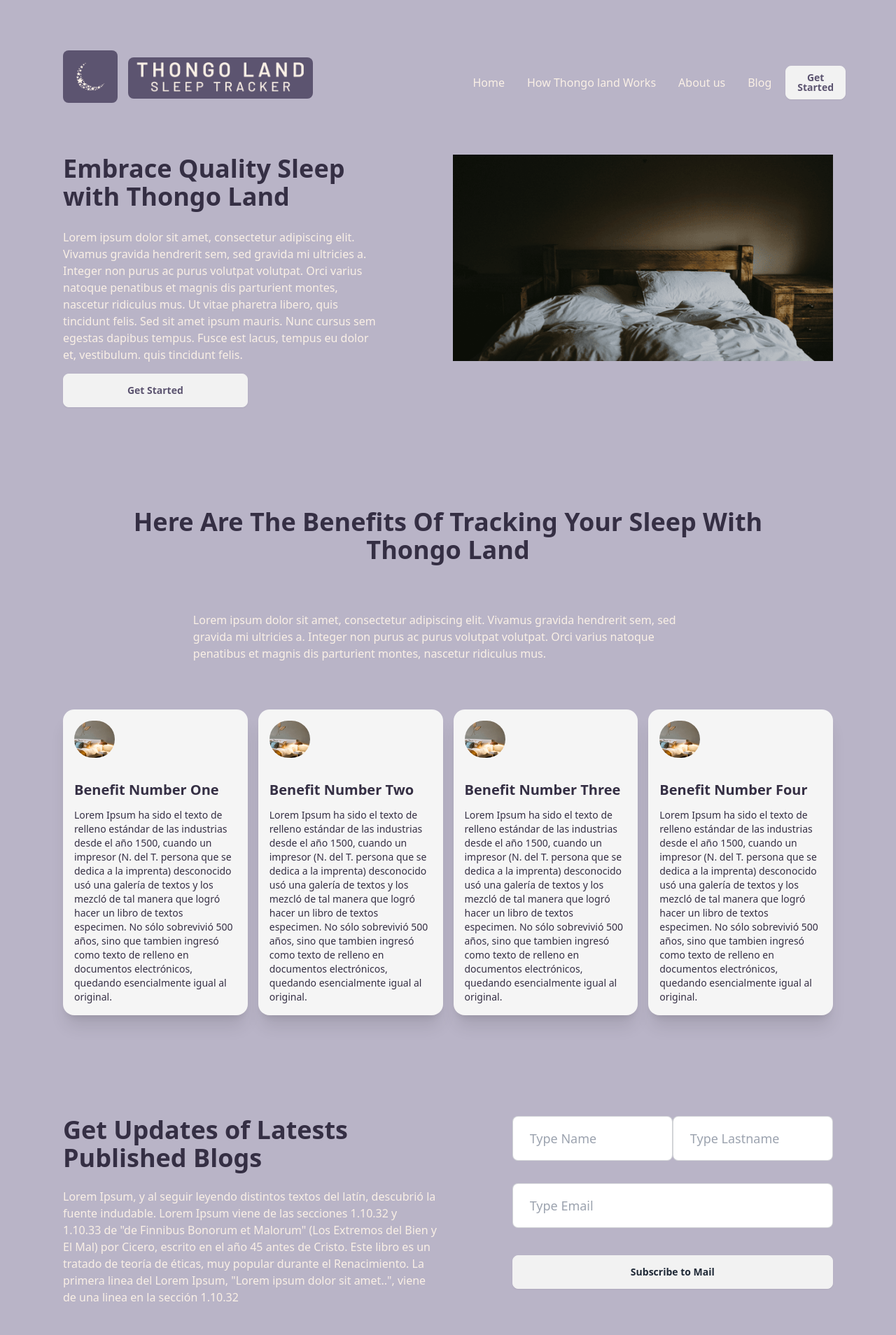
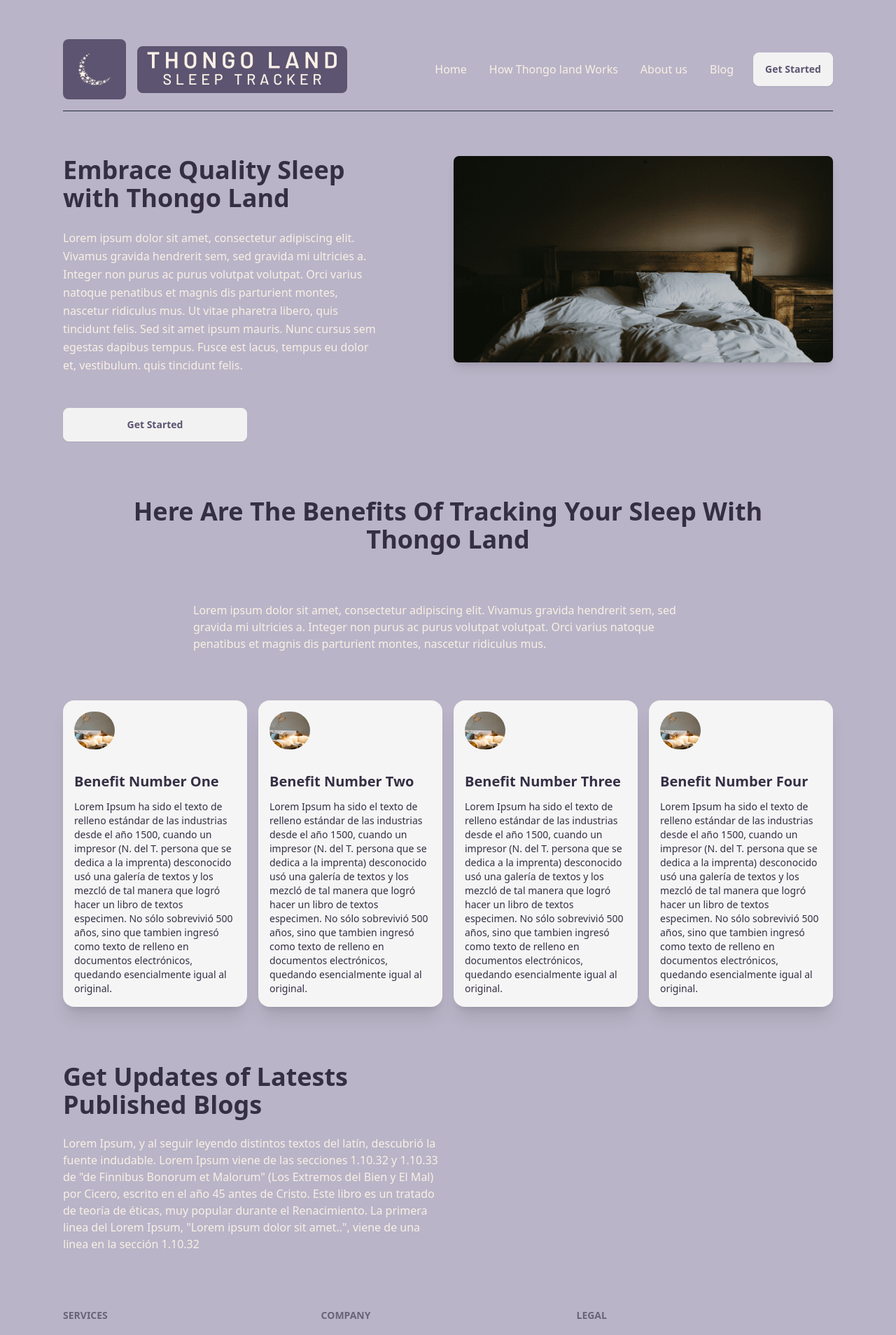
Before and after one commit to Makhi7/thongoland-sleep-tracker, a Next.js app: page / in a window 1280 px wide. Shown: the top 1908 px of the page at 70% size. Built offline with nearby package versions, Linux system fonts and the light colour scheme.

Commit message:
refactored section dimensions. refactored header, nav,footer. need to refactor subscription form.

```diff
--- a/app/ui/footer.tsx
+++ b/app/ui/footer.tsx
@@ -2,9 +2,9 @@ import Link from "next/link";
 
 export default function Footer(){
     return(
-        <footer className="footer py-[72px]">
+        <footer className="footer py-10">
             <nav>
-                <h4 className="footer-title text-headingTxtColr">Services</h4>
+                <h3 className="footer-title text-headingTxtColr">Services</h3>
                 <Link href="#"
                 className="link link-hover text-txtColr">Branding</Link>
                 <Link href="#"
@@ -16,7 +16,7 @@ export default function Footer(){
 
             </nav>
             <nav>
-                <h4 className="footer-title text-headingTxtColr">Company</h4>
+                <h3 className="footer-title text-headingTxtColr">Company</h3>
                 <Link href="#"
                 className="link link-hover text-txtColr">About us</Link>
                 <Link href="#"
@@ -28,7 +28,7 @@ export default function Footer(){
 
             </nav>
             <nav>
-                <h4 className="footer-title text-headingTxtColr">Legal</h4>
+                <h3 className="footer-title text-headingTxtColr">Legal</h3>
                 <Link href="#"
                 className="link link-hover text-txtColr">Terms of use</Link>
                 <Link href="#"
--- a/app/ui/navbar.tsx
+++ b/app/ui/navbar.tsx
@@ -2,9 +2,9 @@ import Link from "next/link";
 
 export default function NavBar(){
     return(
-        <div className="navbar">
+        <div className="navbar px-0 space-x-2">
             <div className="navbar-center">
-                <ul className="menu menu-horizontal px-1">
+                <ul className="menu menu-horizontal px-1 ">
                     <li>
                         <Link
                             href="/"
--- a/app/ui/splash/benefits-section.tsx
+++ b/app/ui/splash/benefits-section.tsx
@@ -2,7 +2,7 @@ import Image from "next/image";
 
 export default function BenefitsSection(){
     return(
-        <div className="grid grid-cols-12 gap-[15px] py-[72px]">
+        <div className="grid grid-cols-12 gap-4 py-10">
             <div className="col-span-10 col-start-2">
                 <h1 className="text-headingTxtColr text-4xl font-semibold text-center">
                     Here Are The Benefits Of Tracking Your Sleep With Thongo Land
--- a/app/ui/splash/hero-section.tsx
+++ b/app/ui/splash/hero-section.tsx
@@ -7,8 +7,27 @@ import Image from "next/image";
 export default function HeroSection() {
 
     return(
-        <div className="grid grid-cols-12 gap-[15px] py-[72px] ">
-            <div className="col-span-1">
+        <div className="grid grid-cols-12 gap-4 py-10">
+            <header className="col-span-12 flex items-center justify-between py-4 border-b border-gray-200">
+                <div className="flex items-center gap-4">
+                    <Link
+                        href="/"
+                    >
+                        <Logo />
+                    </Link>
+                    <Link
+                        href="/"
+                    >
+                        <WebTitle />
+                    </Link>
+                </div>
+                <div className="justify-self-end">
+                    <NavBar />
+                </div>
+
+            </header>
+            {/* add the Logo component and WebTitle into the navbar */}
+            {/* <div className="col-span-1">
                 <Link
                     href="/"
                 >
@@ -22,13 +41,13 @@ export default function HeroSection() {
                 >
                     <WebTitle />
                 </Link>
-            </div>
+            </div> */}
 
-            <div className="col-start-7 col-span-6 mt-[10px]">
+            {/* <div className="col-start-7 col-span-6 mt-[10px]">
                 <NavBar />
-            </div>
+            </div> */}
 
-            <div className="col-start-1 col-span-5 mt-[52px] flex flex-col">
+            <div className="col-start-1 col-span-5 mt-12 flex flex-col">
                 <h1
                     className="text-headingTxtColr text-4xl font-semibold"
                 >
@@ -36,7 +55,7 @@ export default function HeroSection() {
                 </h1>
 
                 <p
-                    className="text-txtColr mt-[26px] text-base"
+                    className="text-txtColr mt-6 text-base leading-relaxed"
                 >
                     Lorem ipsum dolor sit amet, consectetur adipiscing elit. Vivamus gravida hendrerit
                     sem, sed gravida mi ultricies a. Integer non purus ac purus volutpat volutpat. Orci
@@ -47,16 +66,17 @@ export default function HeroSection() {
                 </p>
             </div>
 
-            <div className="col-start-7 col-span-6 mt-[52px]">
+            <div className="col-start-7 col-span-6 mt-12">
                 <Image
                     src="/h-sec-pic-two-resized.png"
                     width={650}
                     height={300}
                     alt="hero-section-pic"
+                    className="rounded-lg shadow-lg"
                 />
             </div>
 
-            <div className="col-start-1 col-span-3">
+            <div className="col-start-1 col-span-3 mt-8">
                 <Link
                     href="#"
                     className="btn btn-block text-buttonTxtColr"
--- a/app/ui/splash/subscribe-to-mail-section.tsx
+++ b/app/ui/splash/subscribe-to-mail-section.tsx
@@ -1,7 +1,7 @@
 
 export default function SubscribeToMailSection(){
     return (
-        <div className="grid grid-cols-12 gap-[15px] py-[72px]">
+        <div className="grid grid-cols-12 gap-4 py-10">
             <div className="col-span-6 flex flex-col">
                 <h1 className="text-headingTxtColr text-4xl font-semibold">
                     Get Updates of Latests Published Blogs
@@ -20,7 +20,8 @@ export default function SubscribeToMailSection(){
                 </p>
             </div>
 
-            <div className="col-start-8 col-span-6">
+            {/* refactor this form using form element */}
+            {/* <div className="col-start-8 col-span-6">
                 <div className="flex flex-row">
                     <input type="text" placeholder="Type Name" className="input input-bordered input-lg w-full max-w-xs text-buttonTxtColr" />
                     <input type="text" placeholder="Type Lastname" className="input input-bordered input-lg w-full max-w-xs text-buttonTxtColr" />
@@ -35,7 +36,8 @@ export default function SubscribeToMailSection(){
                         Subscribe to Mail
                     </button>
                 </div>
-            </div>
+            </div> */}
+
         </div>
     )
 }
```
